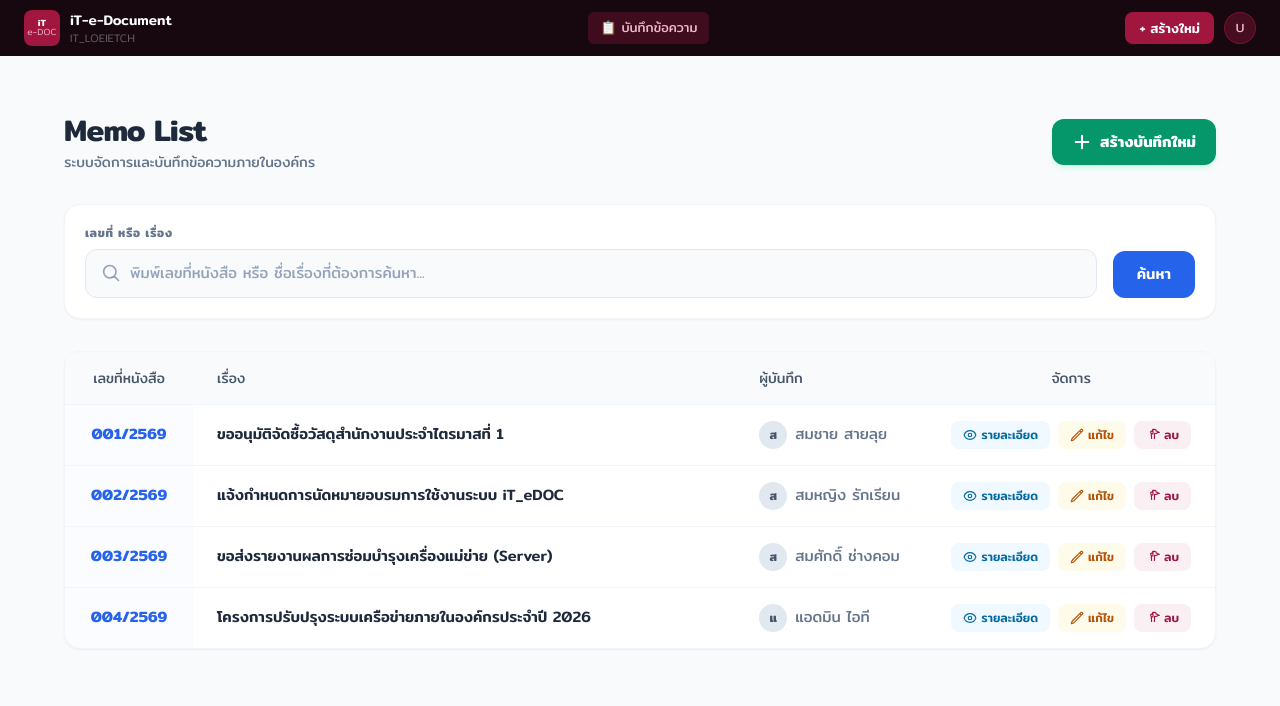
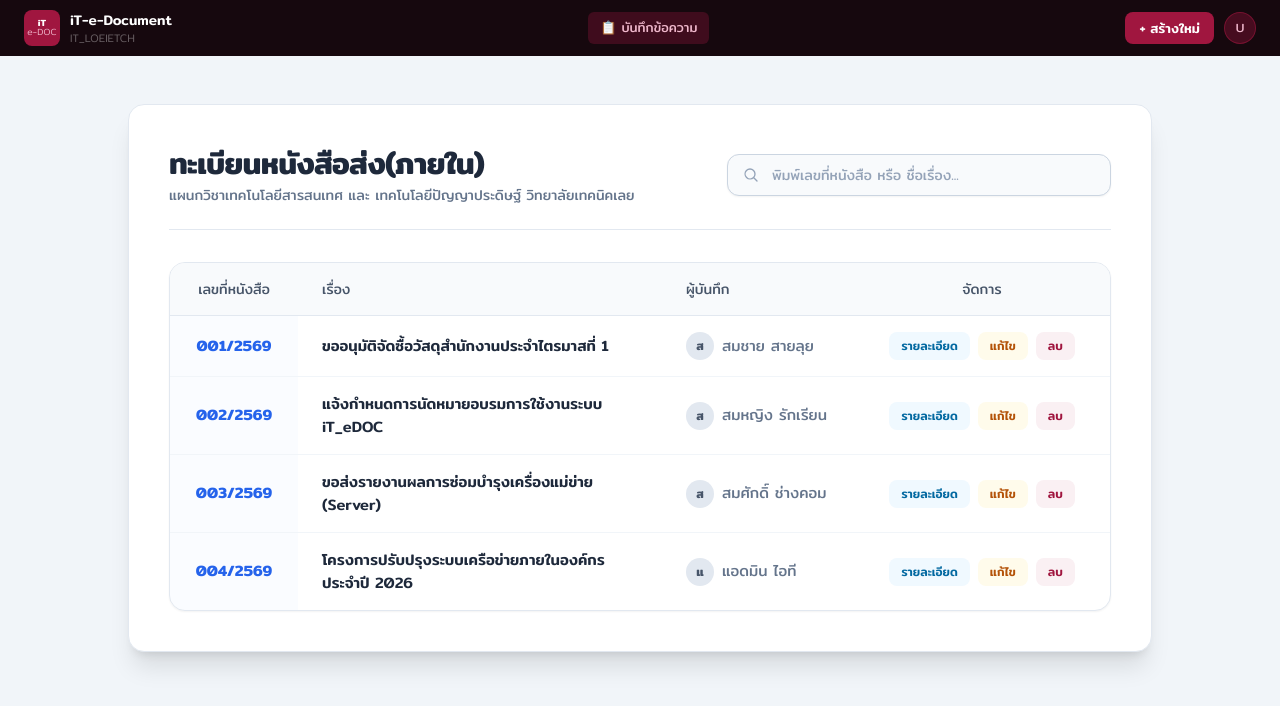
Before and after one commit to aump-pchy/iT_eDOC, a Vue app in the folder frontend/: page /memos in a window 1280 px wide. Shown: the top 706 px of the page. Built offline with nearby package versions, Linux system fonts and the light colour scheme.

Commit message:
style:แก้หนน้าfrontend

```diff
--- a/frontend/src/views/MemoListView.vue
+++ b/frontend/src/views/MemoListView.vue
@@ -1,53 +1,36 @@
 <template>
-  <div class="min-h-screen bg-slate-50 p-6 md:p-10 pt-24 md:pt-28 font-semibold">
-    <div class="max-w-6xl mx-auto">
+  <div class="min-h-screen bg-slate-100 p-4 md:p-10 font-semibold flex justify-center">
 
-      <div class="flex flex-col md:flex-row md:items-center md:justify-between mb-8 gap-4">
+    <div class="w-full max-w-5xl bg-white p-6 md:p-10 rounded-2xl shadow-xl border border-slate-200 mt-12 md:mt-16 self-start">
+
+      <div class="flex flex-col lg:flex-row lg:items-center lg:justify-between mb-8 gap-4 border-b border-slate-200 pb-6">
         <div>
-          <h1 class="text-3xl font-extrabold text-slate-800 tracking-tight">Memo List</h1>
-          <p class="text-slate-500 text-sm mt-1">ระบบจัดการและบันทึกข้อความภายในองค์กร</p>
+          <h1 class="text-3xl font-extrabold text-slate-800 tracking-tight">ทะเบียนหนังสือส่ง(ภายใน)</h1>
+          <p class="text-slate-500 text-sm mt-1">แผนกวิชาเทคโนโลยีสารสนเทศ และ เทคโนโลยีปัญญาประดิษฐ์ วิทยาลัยเทคนิคเลย</p>
         </div>
 
-        <button class="flex items-center justify-center gap-2 bg-emerald-600 hover:bg-emerald-700 text-white font-semibold px-5 py-3 rounded-xl shadow-md shadow-emerald-100 transition-all active:scale-95 self-start md:self-auto">
-          <svg xmlns="http://www.w3.org/2000/svg" fill="none" viewBox="0 0 24 24" stroke-width="2.5" stroke="currentColor" class="w-5 h-5">
-            <path stroke-linecap="round" stroke-linejoin="round" d="M12 4.5v15m7.5-7.5h-15" />
-          </svg>
-          สร้างบันทึกใหม่
-        </button>
-      </div>
-
-      <div class="bg-white p-5 rounded-2xl shadow-sm border border-slate-100 mb-8">
-        <div class="flex flex-col sm:flex-row gap-4 items-end">
-          <div class="w-full">
-            <label class="block text-xs font-bold text-slate-500 uppercase tracking-wider mb-2">เลขที่ หรือ เรื่อง</label>
+        <div class="w-full lg:w-96 shrink-0">
           <div class="relative">
             <input
               v-model="searchQuery"
               type="text"
-                placeholder="พิมพ์เลขที่หนังสือ หรือ ชื่อเรื่องที่ต้องการค้นหา..."
-                class="w-full bg-slate-50 border border-slate-200 rounded-xl px-4 py-3 pl-11 text-slate-700 placeholder-slate-400 focus:outline-none focus:ring-2 focus:ring-blue-500 focus:border-transparent transition-all"
+              placeholder="พิมพ์เลขที่หนังสือ หรือ ชื่อเรื่อง..."
+              class="w-full bg-slate-50 border border-slate-300 rounded-xl px-4 py-2.5 pl-11 text-slate-700 placeholder-slate-400 focus:outline-none focus:ring-2 focus:ring-blue-500 focus:border-transparent transition-all shadow-sm text-sm"
             />
             <span class="absolute inset-y-0 left-0 flex items-center pl-4 text-slate-400">
-                <svg xmlns="http://www.w3.org/2000/svg" fill="none" viewBox="0 0 24 24" stroke-width="2" stroke="currentColor" class="w-5 h-5">
+              <svg xmlns="http://www.w3.org/2000/svg" fill="none" viewBox="0 0 24 24" stroke-width="2" stroke="currentColor" class="w-4 h-4">
                 <path stroke-linecap="round" stroke-linejoin="round" d="m21 21-5.197-5.197m0 0A7.5 7.5 0 1 0 5.196 5.196a7.5 7.5 0 0 0 10.603 10.601Z" />
               </svg>
             </span>
           </div>
         </div>
-          <button
-            @click="handleSearch"
-            class="w-full sm:w-auto bg-blue-600 hover:bg-blue-700 text-white font-medium px-6 py-3 rounded-xl transition-colors active:scale-95"
-          >
-            ค้นหา
-          </button>
-        </div>
       </div>
 
-      <div class="bg-white rounded-2xl shadow-sm border border-slate-100 overflow-hidden">
+      <div class="bg-white rounded-2xl border border-slate-200 overflow-hidden shadow-sm min-h-[300px]">
         <div class="overflow-x-auto">
           <table class="w-full text-left border-collapse">
             <thead>
-              <tr class="bg-slate-50 border-b border-slate-100 text-slate-600 text-sm font-semibold">
+              <tr class="bg-slate-50 border-b border-slate-200 text-slate-600 text-sm font-semibold">
                 <th class="py-4 px-6 w-32 text-center">เลขที่หนังสือ</th>
                 <th class="py-4 px-6">เรื่อง</th>
                 <th class="py-4 px-6 w-48">ผู้บันทึก</th>
@@ -72,39 +55,33 @@
                 </td>
                 <td class="py-4 px-6 whitespace-nowrap">
                   <div class="flex flex-row items-center justify-center gap-2">
-                    <button
-                      @click="viewDetails(memo)"
-                      class="flex items-center gap-1 bg-sky-50 hover:bg-sky-100 text-sky-700 px-3 py-1.5 rounded-lg text-xs font-medium transition-colors"
+
+                    <router-link
+                      :to="`/memo-detail/${memo.id}`"
+                      class="bg-sky-50 hover:bg-sky-100 text-sky-700 px-3 py-1.5 rounded-lg text-xs font-medium transition-colors cursor-pointer"
                     >
-                      <svg xmlns="http://www.w3.org/2000/svg" fill="none" viewBox="0 0 24 24" stroke-width="2" stroke="currentColor" class="w-3.5 h-3.5">
-                        <path stroke-linecap="round" stroke-linejoin="round" d="M2.036 12.322a1.012 1.012 0 0 1 0-.639C3.423 7.51 7.36 4.5 12 4.5c4.638 0 8.573 3.007 9.963 7.178.07.207.07.431 0 .639C20.577 16.49 16.64 19.5 12 19.5c-4.638 0-8.573-3.007-9.963-7.178Z" />
-                        <path stroke-linecap="round" stroke-linejoin="round" d="M15 12a3 3 0 1 1-6 0 3 3 0 0 1 6 0Z" />
-                      </svg>
                       รายละเอียด
-                    </button>
+                    </router-link>
+
                     <button
                       @click="editMemo(memo)"
-                      class="flex items-center gap-1 bg-amber-50 hover:bg-amber-100 text-amber-700 px-3 py-1.5 rounded-lg text-xs font-medium transition-colors"
+                      class="bg-amber-50 hover:bg-amber-100 text-amber-700 px-3 py-1.5 rounded-lg text-xs font-medium transition-colors"
                     >
-                      <svg xmlns="http://www.w3.org/2000/svg" fill="none" viewBox="0 0 24 24" stroke-width="2" stroke="currentColor" class="w-3.5 h-3.5">
-                        <path stroke-linecap="round" stroke-linejoin="round" d="m16.862 4.487 1.687-1.688a1.875 1.875 0 1 1 2.652 2.652L6.832 19.82a4.5 4.5 0 0 1-1.897 1.13l-2.685.8.8-2.685a4.5 4.5 0 0 1 1.13-1.897L16.863 4.487Zm0 0L19.5 7.125" />
-                      </svg>
                       แก้ไข
                     </button>
+
                     <button
                       @click="deleteMemo(memo.id)"
-                      class="flex items-center gap-1 bg-rose-50 hover:bg-rose-100 text-rose-700 px-3 py-1.5 rounded-lg text-xs font-medium transition-colors"
+                      class="bg-rose-50 hover:bg-rose-100 text-rose-700 px-3 py-1.5 rounded-lg text-xs font-medium transition-colors"
                     >
-                      <svg xmlns="http://www.w3.org/2000/svg" fill="none" viewBox="0 0 24 24" stroke-width="2" stroke="currentColor" class="w-3.5 h-3.5">
-                        <path stroke-linecap="round" stroke-linejoin="round" d="m14.74 9-.346 9m-4.788 0L9 9m12.452-1.521c.466-.008.94-.005 1.415-.005M11.742 10.344a6.52 6.52 0 0 1-1.006-.035c-1.527-.165-2.715-1.422-2.715-2.977V6a.5.5 0 0 1 .5-.5h2.25A3.333 3.333 0 0 1 11.666 2.25h2.668A3.333 3.333 0 0 1 17.666 5.5H19.9a.5.5 0 0 1 .5.5v.333c0 1.555-1.188 2.812-2.715 2.977a6.522 6.522 0 0 1-1.006.035m-4.74 0V2.25" />
-                      </svg>
                       ลบ
                     </button>
                   </div>
                 </td>
               </tr>
+
               <tr v-if="filteredMemos.length === 0">
-                <td colspan="4" class="py-12 text-center text-slate-400 bg-slate-50/20">
+                <td colspan="4" class="py-20 text-center text-slate-400 bg-slate-50/20">
                   <div class="flex flex-col items-center justify-center gap-2">
                     <svg xmlns="http://www.w3.org/2000/svg" fill="none" viewBox="0 0 24 24" stroke-width="1.5" stroke="currentColor" class="w-8 h-8 text-slate-300">
                       <path stroke-linecap="round" stroke-linejoin="round" d="M2.25 13.5h3.86a2.25 2.25 0 0 1 2.008 1.24l.885 1.77a2.25 2.25 0 0 0 2.007 1.24h1.98a2.25 2.25 0 0 0 2.007-1.24l.885-1.77a2.25 2.25 0 0 1 2.007-1.24h3.86m-18 0h18a2.25 2.25 0 0 0 2.25-2.25V5.25A2.25 2.25 0 0 0 17.625 3h-11.25A2.25 2.25 0 0 0 4.125 5.25v6a2.25 2.25 0 0 0 2.25 2.25Z" />
@@ -125,10 +102,8 @@
 <script setup>
 import { ref, computed } from 'vue'
 
-// ช่องเก็บข้อมูลคำค้นหา
 const searchQuery = ref('')
 
-// [เพิ่มแล้ว] ข้อมูลสมมุติสำหรับการแสดงผลและทดสอบระบบกรองข้อมูล
 const memos = ref([
   { id: 1, docNumber: '001/2569', title: 'ขออนุมัติจัดซื้อวัสดุสำนักงานประจำไตรมาสที่ 1', author: 'สมชาย สายลุย' },
   { id: 2, docNumber: '002/2569', title: 'แจ้งกำหนดการนัดหมายอบรมการใช้งานระบบ iT_eDOC', author: 'สมหญิง รักเรียน' },
@@ -136,7 +111,6 @@ const memos = ref([
   { id: 4, docNumber: '004/2569', title: 'โครงการปรับปรุงระบบเครือข่ายภายในองค์กรประจำปี 2026', author: 'แอดมิน ไอที' }
 ])
 
-// ฟังก์ชันคัดกรองข้อมูลตามคำค้นหา
 const filteredMemos = computed(() => {
   if (!searchQuery.value.trim()) {
     return memos.value
@@ -147,14 +121,6 @@ const filteredMemos = computed(() => {
     memo.title.toLowerCase().includes(query)
   )
 })
-
-const handleSearch = () => {
-  console.log('กำลังค้นหาคำว่า:', searchQuery.value)
-}
-
-const viewDetails = (memo) => {
-  alert(`ดูรายละเอียดของเลขที่หนังสือ: ${memo.docNumber}\nเรื่อง: ${memo.title}`)
-}
 
 const editMemo = (memo) => {
   alert(`กำลังเปิดหน้าแก้ไข: ${memo.title}`)
```
Lines whose indentation alone changed are shown as unchanged.
